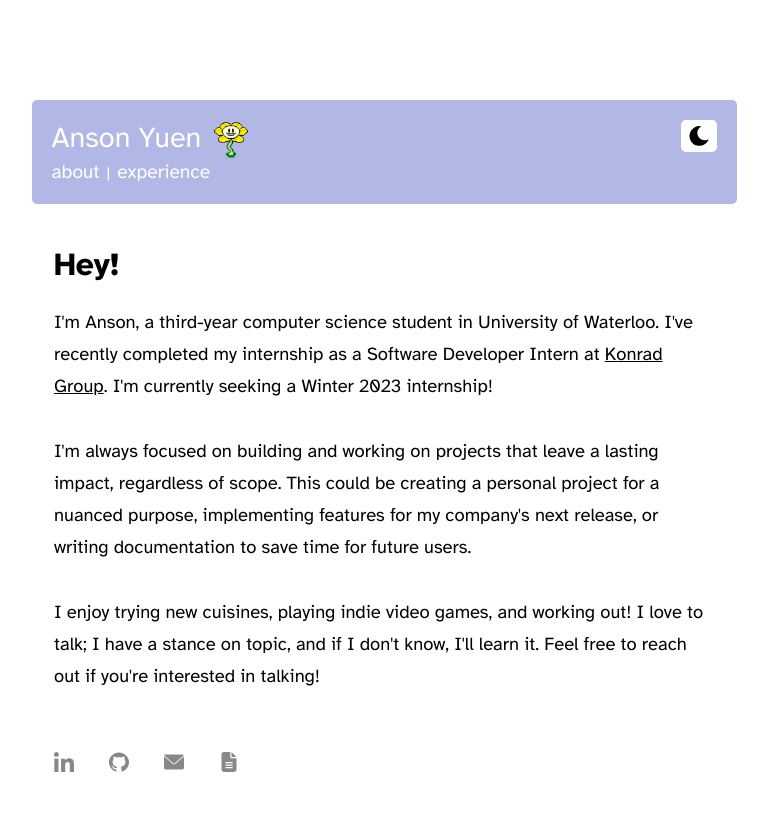
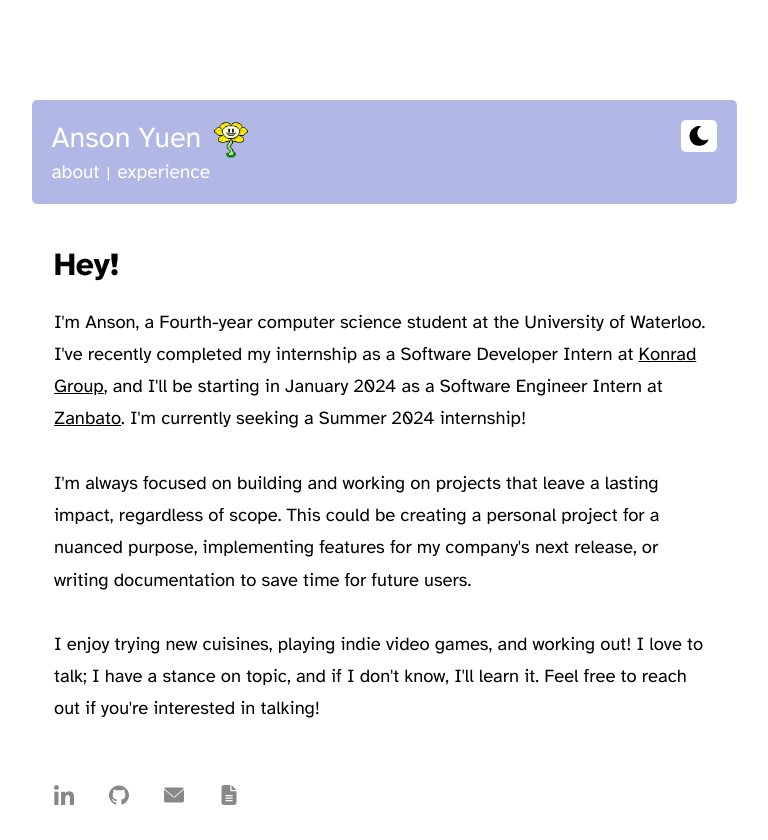
Before and after one commit to a22yuen/personal-website-v2, a React (Create React App) app: page / in a window 1280 px wide. Shown: the whole page, without its empty margins (256-1024 px from the left). Before the commit the page ends 807 px from the top, so only its background shows below. Built offline with nearby package versions, Linux system fonts and the light colour scheme.

Commit message:
update current job and status

```diff
--- a/src/components/home.js
+++ b/src/components/home.js
@@ -23,12 +23,16 @@ export default function Home() {
           <h1>Hey!</h1>
         </Title>
         <AboutMe>
-          I'm Anson, a third-year computer science student in University of
+          I'm Anson, a Fourth-year computer science student at the University of
           Waterloo. I've recently completed my internship as a Software Developer Intern at{" "}
           <Link href="https://www.konrad.com/" target="_blank">
             Konrad Group
           </Link>
-          . I'm currently seeking a Winter 2023 internship!
+          , and I'll be starting in January 2024 as a Software Engineer Intern at {" "}
+          <Link href="https://www.zanbato.com/" target="_blank">
+            Zanbato
+          </Link>
+          . I'm currently seeking a Summer 2024 internship!
           <br />
           <br />
           I'm always focused on building and working on projects that leave a
--- a/src/components/jobs.js
+++ b/src/components/jobs.js
@@ -27,7 +27,7 @@ const jobs = [
     location: "Toronto",
     tech: "React, Django, Docker, GCP",
     description:
-      "Implemented developer tools to assist with entity relationship visualization, and organized documentation to outline company features.",
+      "Implemented a new visualization structure for displaying business opportunities to clients, decoupling customer-specific insights, and increasing total deliverable data.",
     link: "https://citylitics.com/",
     icon: "",
   },
@@ -49,7 +49,7 @@ const jobs = [
     location: "Toronto",
     tech: "Vue.js, Typescript, AWS S3 & Lambda, Serverless Framework",
     description:
-      "Developed Lambda microservice to dynamically generate pdf reports for clients.",
+      "Developed a Lambda microservice to dynamically generate pdf reports for clients.",
     link: "https://www.lcbonext.com/",
     icon: "",
   },
```
Also changed, not shown: 1 other file (tests, documents, lock files or other folders).
